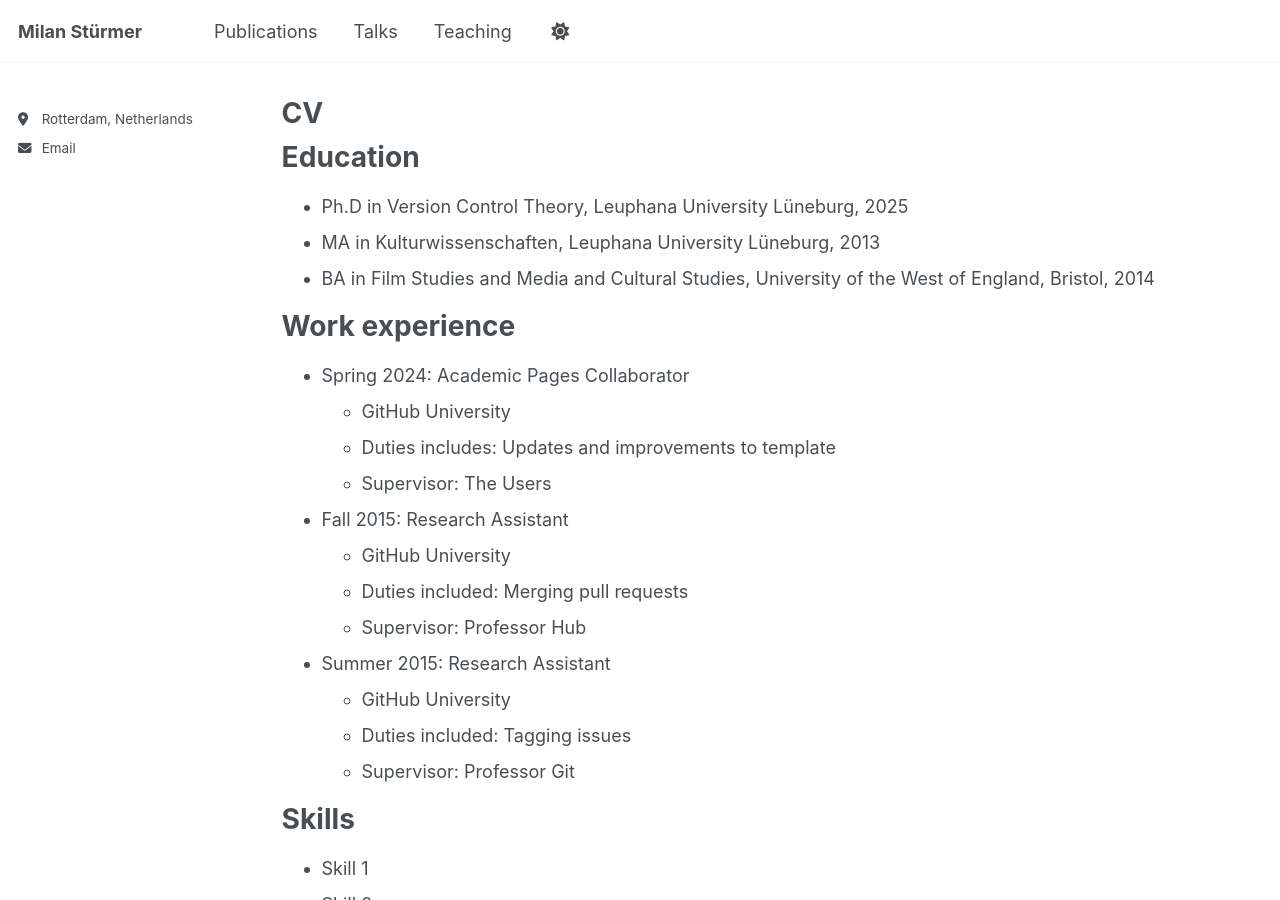
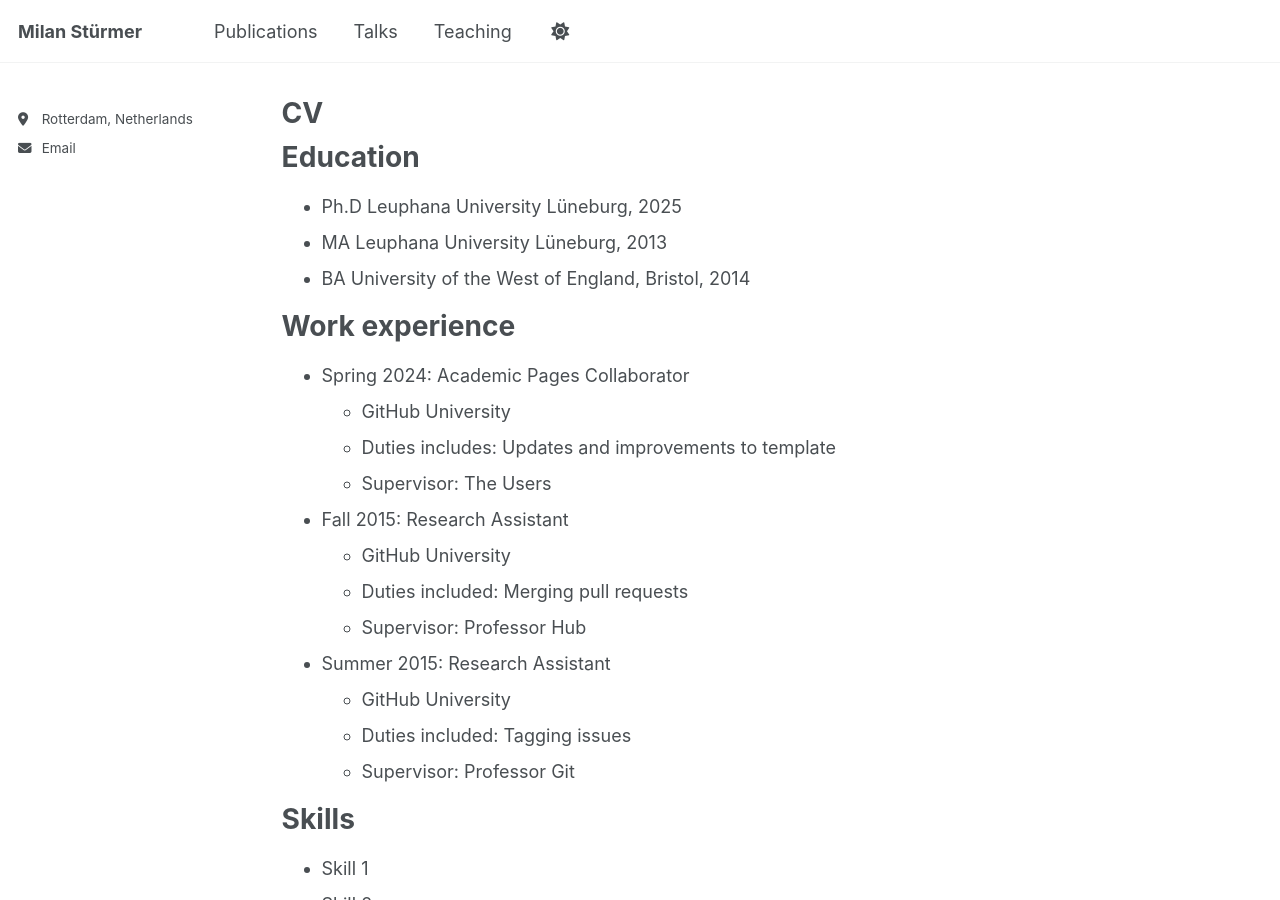
Before and after one commit to milanstuermer/milanstuermer.github.io, a Jekyll site: the page built from _pages/cv.md, in a window 1280 px wide and 900 px high. Built offline with Jekyll 4.4.1, drawn with Linux system fonts in a browser that asks for light colours; a script that is not in the unit is left out.

Commit message:
Update cv.md

```diff
--- a/_pages/cv.md
+++ b/_pages/cv.md
@@ -11,10 +11,9 @@ redirect_from:
 
 Education
 ======
-* Ph.D in Version Control Theory, Leuphana University Lüneburg, 2025
-* MA in  Kulturwissenschaften, Leuphana University Lüneburg, 2013
-* BA in Film Studies and Media and Cultural Studies, University of the West of
-England, Bristol, 2014
+* Ph.D Leuphana University Lüneburg, 2025
+* MA Leuphana University Lüneburg, 2013
+* BA University of the West of England, Bristol, 2014
 
 Work experience
 ======
```
